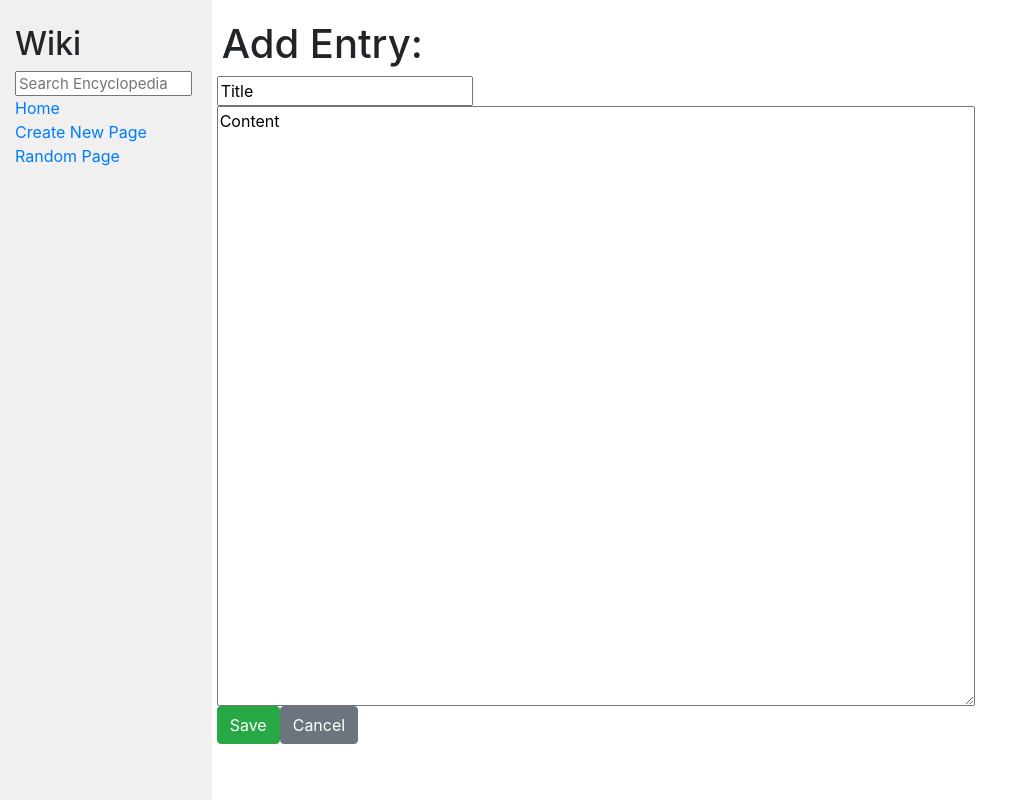
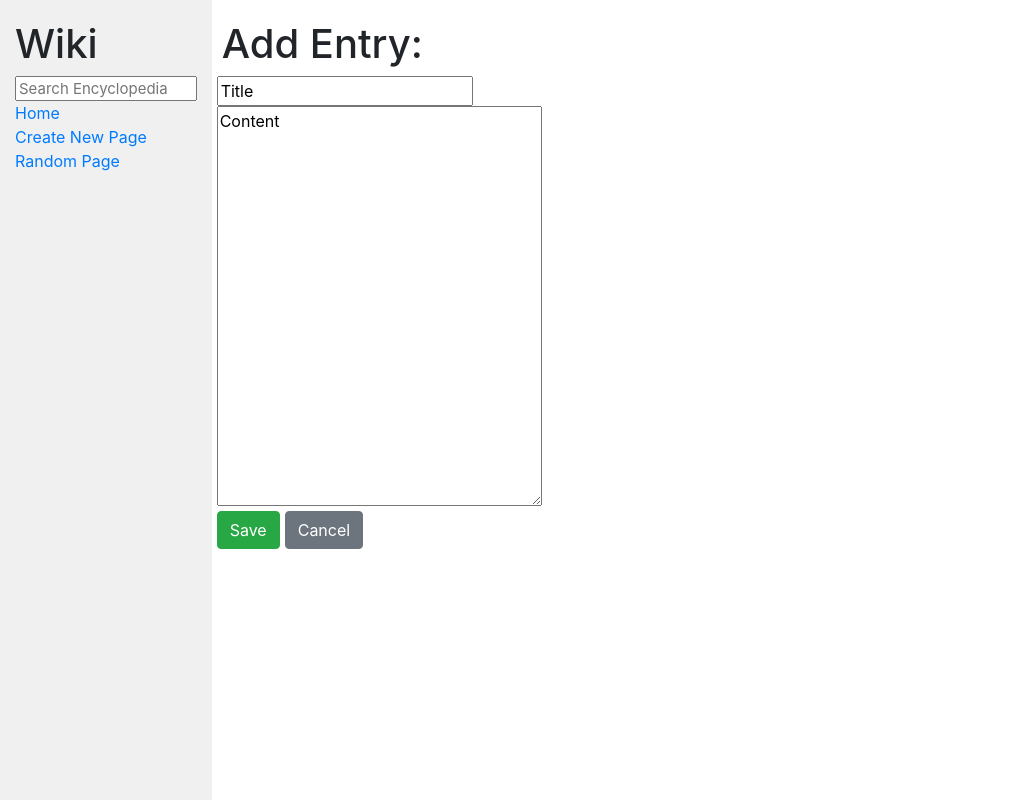
Before and after one commit to svandermeulen/lecture_3_django, a Django app: page /new_entry in a window 1280 px wide. Shown: the whole page, without its empty margins (0-1023 px from the left). Run offline with Django 3.2, Linux system fonts and the light colour scheme; some libraries are stand-ins or nearby versions.

Commit message:
Code cleanup

```diff
--- a/wiki/encyclopedia/static/encyclopedia/css/styles.css
+++ b/wiki/encyclopedia/static/encyclopedia/css/styles.css
@@ -12,8 +12,8 @@ h1 {
 }
 
 textarea {
-    height: 75vh;
-    width: 70%;
+    height: 50vh;
+    width: 30%;
 }
 
 .row {
@@ -33,9 +33,15 @@ textarea {
 .sidebar {
     background-color: #f0f0f0;
     height: 100vh;
-    padding: 20px;
+    padding-top: 10px;
+    padding-left: 20px;
 }
 
 .sidebar h2 {
     margin-top: 5px;
 }
+
+.btn {
+    margin-top: 5px;
+    margin-right: 5px;
+}
--- a/wiki/encyclopedia/templates/encyclopedia/layout.html
+++ b/wiki/encyclopedia/templates/encyclopedia/layout.html
@@ -13,7 +13,7 @@
 <body>
 <div class="row">
     <div class="sidebar col-lg-2 col-md-3">
-        <h2>Wiki</h2>
+        <h1>Wiki</h1>
         <form>
             <input class="search" type="text" name="q" placeholder="Search Encyclopedia">
         </form>
--- a/wiki/encyclopedia/tests.py
+++ b/wiki/encyclopedia/tests.py
@@ -1,5 +1,3 @@
-import unittest
-
 from django.test import TestCase
 
 # Create your tests here.
--- a/wiki/encyclopedia/urls.py
+++ b/wiki/encyclopedia/urls.py
@@ -1,4 +1,3 @@
-from django.contrib.staticfiles.urls import staticfiles_urlpatterns
 from django.urls import path
 
 from . import views
@@ -12,7 +11,4 @@ urlpatterns = [
     path("<str:entry>", views.navigate_to_entry, name="entry"),
     path("edit/<str:entry>", views.edit_entry, name="edit_page"),
     path("delete/<str:entry>", views.delete_entry, name="delete_page")
-
 ]
-
-urlpatterns += staticfiles_urlpatterns()
--- a/wiki/wiki/settings.py
+++ b/wiki/wiki/settings.py
@@ -24,7 +24,7 @@ SECRET_KEY = os.environ.get("WIKI_SECRET_KEY")
 # SECURITY WARNING: don't run with debug turned on in production!
 DEBUG = True
 
-# ALLOWED_HOSTS = ["127.0.0.1"]
+ALLOWED_HOSTS = ["127.0.0.1"]
 
 # Application definition
 
@@ -112,8 +112,6 @@ USE_TZ = True
 # Static files (CSS, JavaScript, Images)
 # https://docs.djangoproject.com/en/3.1/howto/static-files/
 
-print(BASE_DIR)
 STATIC_URL = '/static/'
 STATIC_ROOT = os.path.join(BASE_DIR, 'encyclopedia', 'static')
 STATICFILES_DIRS = (os.path.join(STATIC_ROOT, 'encyclopedia'),)
-# print(STATIC_ROOT)
--- a/wiki/wiki/urls.py
+++ b/wiki/wiki/urls.py
@@ -14,12 +14,10 @@ Including another URLconf
     2. Add a URL to urlpatterns:  path('blog/', include('blog.urls'))
 """
 from django.contrib import admin
-from django.contrib.staticfiles.urls import staticfiles_urlpatterns
 from django.urls import path, include
 
 urlpatterns = [
     path('admin/', admin.site.urls),
-    path('wiki/', include("encyclopedia.urls")),
-    path('', include("encyclopedia.urls"))
+    path('wiki/', include("encyclopedia.urls", namespace="wiki")),
+    path('', include("encyclopedia.urls", namespace="wiki"))
 ]
-urlpatterns += staticfiles_urlpatterns()
```
Also changed, not shown: wiki/encyclopedia/templates/encyclopedia/index.html (+10 -5 lines), wiki/encyclopedia/util.py (+8 -6 lines), wiki/entries/Django.md (+2 -3 lines).
